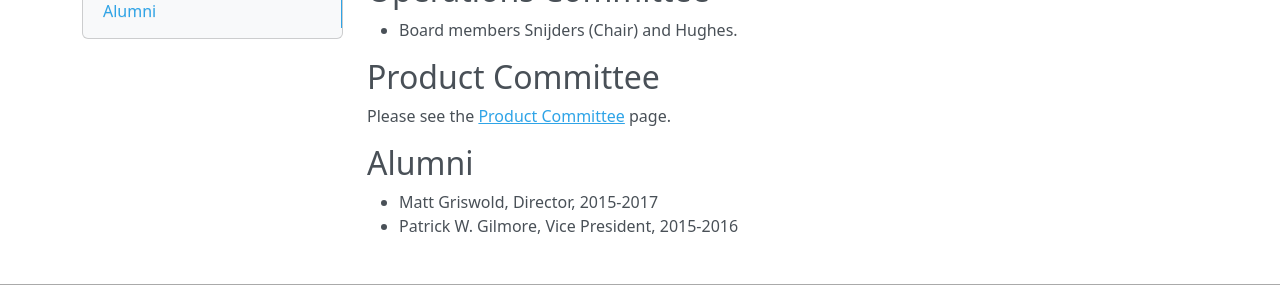
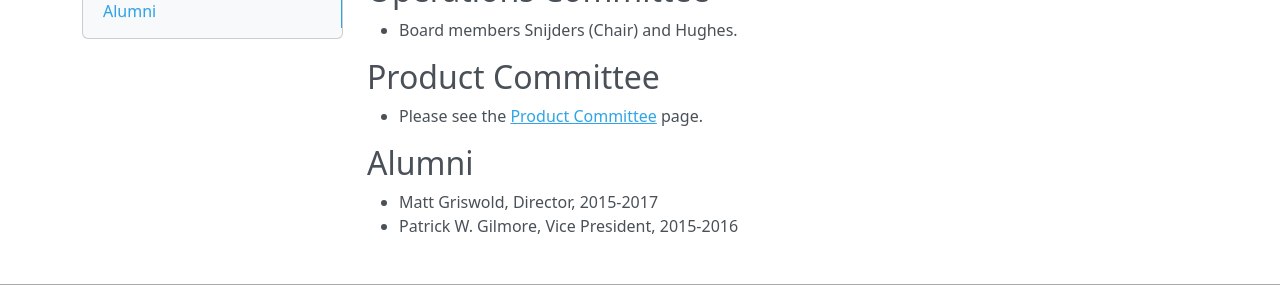
Before and after one commit to peeringdb/docs, an MkDocs documentation site: the page built from docs/gov.md, in a window 1280 px wide and 900 px high, scrolled down 1572 px. Shown: the part 559-859 px from the top of the window. Built offline with MkDocs 1.6.1, drawn with Linux system fonts in a browser that asks for light colours; nearby versions of some CDN libraries; old or Windows-style settings are respelled for this version of MkDocs.

Commit message:
Markup cleanup.

```diff
--- a/docs/gov.md
+++ b/docs/gov.md
@@ -91,7 +91,7 @@ PeeringDB, a nonprofit member-based organization, facilitates the exchange of us
 
 ## Product Committee
 
-Please see the [Product Committee](/committee/product/) page.
+- Please see the [Product Committee](/committee/product/) page.
 
 ## Alumni
 
```
